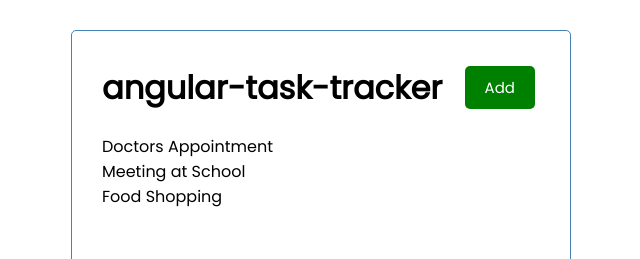
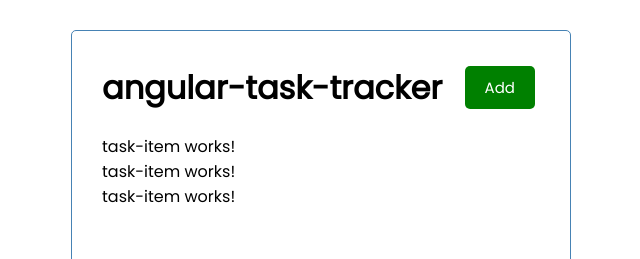
Before and after one commit to francosbenitez/angular-task-tracker, an Angular app: page / in a window 1280 px wide. Shown: the top 259 px of the page, without its empty margins (319-959 px from the left). Built offline with nearby package versions, Linux system fonts and the light colour scheme.

Commit message:
feat: add task-item component

```diff
--- a/src/app/app.module.ts
+++ b/src/app/app.module.ts
@@ -5,13 +5,15 @@ import { AppComponent } from './app.component';
 import { HeaderComponent } from './components/header/header.component';
 import { ButtonComponent } from './components/button/button.component';
 import { TasksComponent } from './components/tasks/tasks.component';
+import { TaskItemComponent } from './components/task-item/task-item.component';
 
 @NgModule({
   declarations: [
     AppComponent,
     HeaderComponent,
     ButtonComponent,
-    TasksComponent
+    TasksComponent,
+    TaskItemComponent
   ],
   imports: [
     BrowserModule
--- /dev/null
+++ b/src/app/components/task-item/task-item.component.html
@@ -0,0 +1 @@
+<p>task-item works!</p>
--- /dev/null
+++ b/src/app/components/task-item/task-item.component.ts
@@ -0,0 +1,18 @@
+import { Component, OnInit, Input } from '@angular/core';
+import { Task } from '../../Task'
+
+@Component({
+  selector: 'app-task-item',
+  templateUrl: './task-item.component.html',
+  styleUrls: ['./task-item.component.css']
+})
+export class TaskItemComponent implements OnInit {
+  // @Input() task: Task;
+  @Input() task!: Task;
+
+  constructor() { }
+
+  ngOnInit(): void {
+  }
+
+}
--- a/src/app/components/tasks/tasks.component.html
+++ b/src/app/components/tasks/tasks.component.html
@@ -1,4 +1,7 @@
-<p *ngFor="let task of tasks">
+<app-task-item
+  *ngFor="let task of tasks"
+  [task]="task"
+>
   <!-- tasks works! -->
   {{ task.text }}
-</p>
+</app-task-item>
```
Also changed, not shown: src/app/components/task-item/task-item.component.css (added), 1 other file (tests, documents, lock files or other folders).
